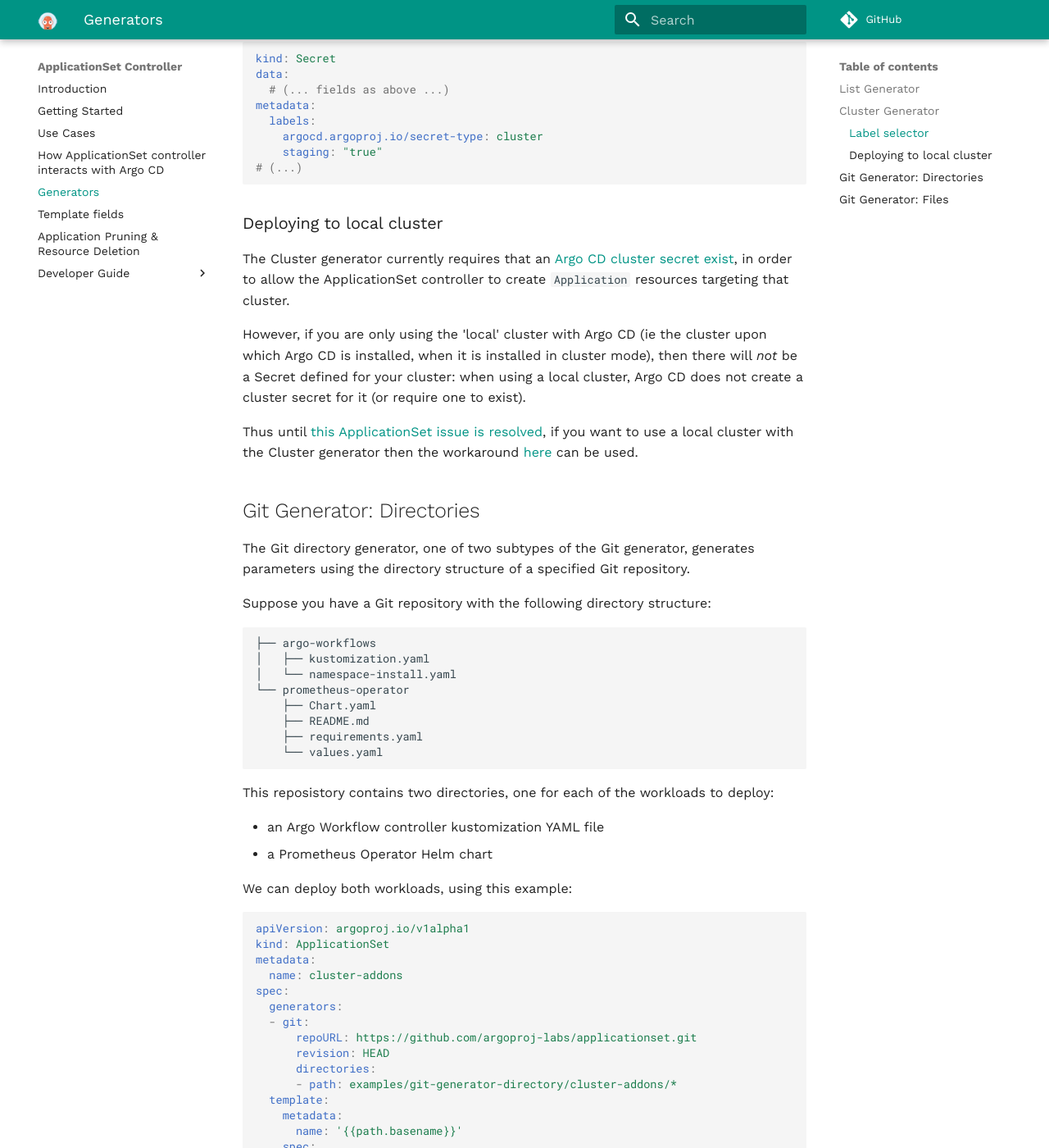
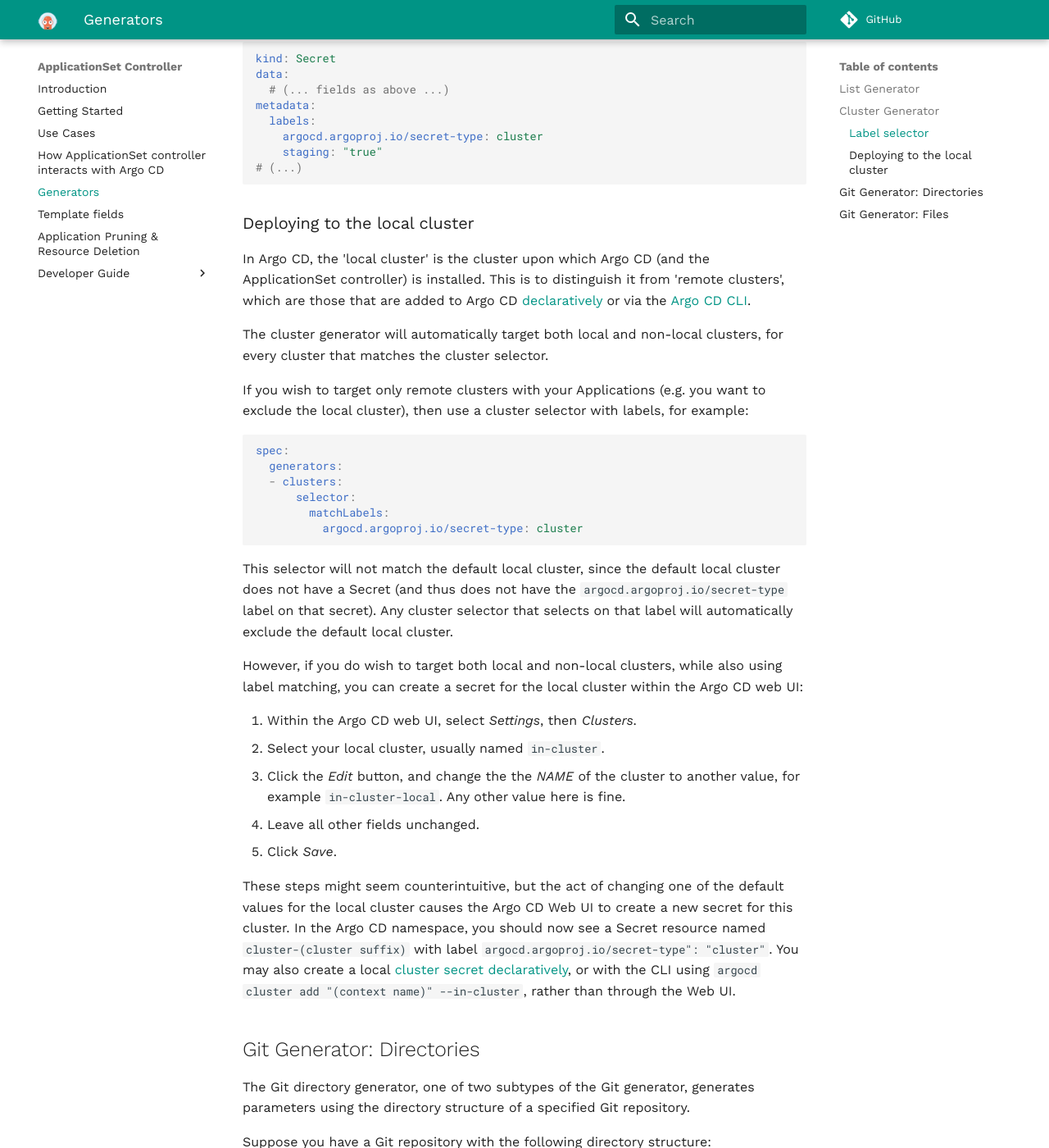
Before and after one commit to argoproj/applicationset, an MkDocs documentation site: the page built from docs/Generators.md, in a window 1280 px wide and 1400 px high, scrolled down 2953 px. Shown: the whole window at 82% size. Built offline with MkDocs 1.6.1 and Material for MkDocs 9.7.7, drawn with Linux system fonts in a browser that asks for light colours; comment, search, counter and statistics services are not loaded; some of the changed text lies outside the part shown.

Commit message:
Update generators documents to reflect new behaviour (#182)

````diff
--- a/docs/Generators.md
+++ b/docs/Generators.md
@@ -123,15 +123,33 @@ metadata:
 # (...)
 ```
 
+### Deploying to the local cluster
 
-### Deploying to local cluster
+In Argo CD, the 'local cluster' is the cluster upon which Argo CD (and the ApplicationSet controller) is installed. This is to distinguish it from 'remote clusters', which are those that are added to Argo CD [declaratively](https://argoproj.github.io/argo-cd/operator-manual/declarative-setup/#clusters) or via the [Argo CD CLI](https://argoproj.github.io/argo-cd/getting_started/#5-register-a-cluster-to-deploy-apps-to-optional).
 
-The Cluster generator currently requires that an [Argo CD cluster secret exist](https://argoproj.github.io/argo-cd/operator-manual/declarative-setup/#clusters), in order to allow the ApplicationSet controller to create `Application` resources targeting that cluster.
+The cluster generator will automatically target both local and non-local clusters, for every cluster that matches the cluster selector.
 
-However, if you are only using the 'local' cluster with Argo CD (ie the cluster upon which Argo CD is installed, when it is installed in cluster mode), then there will *not* be a Secret defined for your cluster: when using a local cluster, Argo CD does not create a cluster secret for it (or require one to exist).
+If you wish to target only remote clusters with your Applications (e.g. you want to exclude the local cluster), then use a cluster selector with labels, for example:
+```yaml
+spec:
+  generators:
+  - clusters:
+      selector:
+        matchLabels:
+          argocd.argoproj.io/secret-type: cluster
+```
 
-Thus until [this ApplicationSet issue is resolved](https://github.com/argoproj-labs/applicationset/issues/35), if you want to use a local cluster with the Cluster generator then the workaround [here](https://github.com/argoproj-labs/applicationset/issues/35#issuecomment-769358837) can be used.
+This selector will not match the default local cluster, since the default local cluster does not have a Secret (and thus does not have the `argocd.argoproj.io/secret-type` label on that secret). Any cluster selector that selects on that label will automatically exclude the default local cluster.
 
+However, if you do wish to target both local and non-local clusters, while also using label matching, you can create a secret for the local cluster within the Argo CD web UI:
+
+1. Within the Argo CD web UI, select *Settings*, then *Clusters*.
+2. Select your local cluster, usually named `in-cluster`.
+3. Click the *Edit* button, and change the the *NAME* of the cluster to another value, for example `in-cluster-local`. Any other value here is fine.
+4. Leave all other fields unchanged.
+5. Click *Save*.
+
+These steps might seem counterintuitive, but the act of changing one of the default values for the local cluster causes the Argo CD Web UI to create a new secret for this cluster. In the Argo CD namespace, you should now see a Secret resource named `cluster-(cluster suffix)` with label `argocd.argoproj.io/secret-type": "cluster"`. You may also create a local [cluster secret declaratively](https://argoproj.github.io/argo-cd/operator-manual/declarative-setup/#clusters), or with the CLI using `argocd cluster add "(context name)" --in-cluster`, rather than through the Web UI.
 
 ## Git Generator: Directories
 
@@ -185,12 +203,9 @@ spec:
 The generator parameters are:
 
 - `{{path}}`: The directory paths within the Git repository that match the `path` wildcard.
-- `{{path.basename}}`: For any directory path within the Git repository that matches the `path` wildcard, the right-most path name is extracted (eg `/directory/directory2` would produce `directory2`).
+- `{{path.basename}}`: For any directory path within the Git repository that matches the `path` wildcard, the right-most path name is extracted (e.g. `/directory/directory2` would produce `directory2`).
 
-Whenever a new Helm chart/Kustomize YAML/Application subfolder is added to the Git repository, the ApplicationSet controller will detect this change and automatically deploy the resulting manifests within new `Application` resources.
-
-!!! warning "Directories must be valid Argo CD applications"
-    As of this writing, only directories that are valid Argo CD applications (and specifically Helm, Kustomize, or Jsonnet applications) will be matched. This issue is [being tracked here](https://github.com/argoproj-labs/applicationset/issues/121).
+Whenever a new Helm chart/Kustomize YAML/Application/plain subfolder is added to the Git repository, the ApplicationSet controller will detect this change and automatically deploy the resulting manifests within new `Application` resources.
 
 As with other generators, clusters *must* already be defined within Argo CD, in order to generate Applications for them.
 
````
